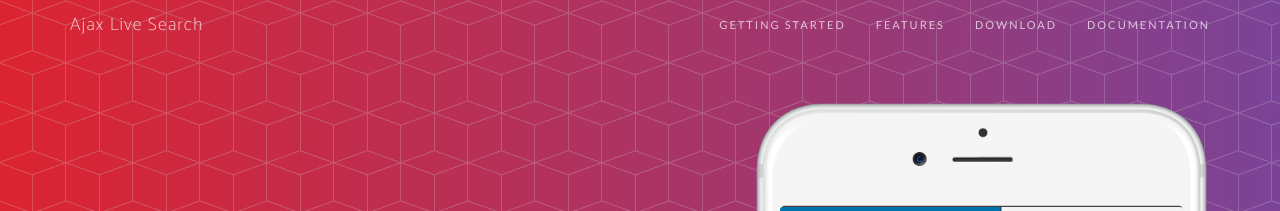
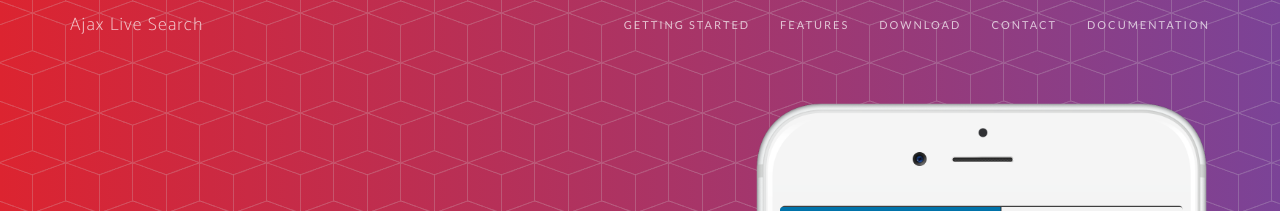
Before and after one commit to picocodes/ajax-live-search, a Jekyll site: the page built from index.html, in a window 1280 px wide. Shown: the top 211 px of the page. Built offline with Jekyll 4.4.1, drawn with Linux system fonts in a browser that asks for light colours; nearby versions of some CDN libraries; some web fonts are replaced.

Commit message:
Update index.html

```diff
--- a/index.html
+++ b/index.html
@@ -60,6 +60,10 @@ layout: home
                     </li>
                     <li>
                         <a class="page-scroll" href="https://ajaxlivesearch.xyz/download">Download</a>
+                    </li>
+
+		<li>
+                        <a class="page-scroll" href="https://picocodes.typeform.com/to/W5wM2d">Contact</a>
                     </li>
 		<li>
                         <a class="page-scroll" href="https://ajaxlivesearch.xyz/api-docs/">Documentation</a>
```
